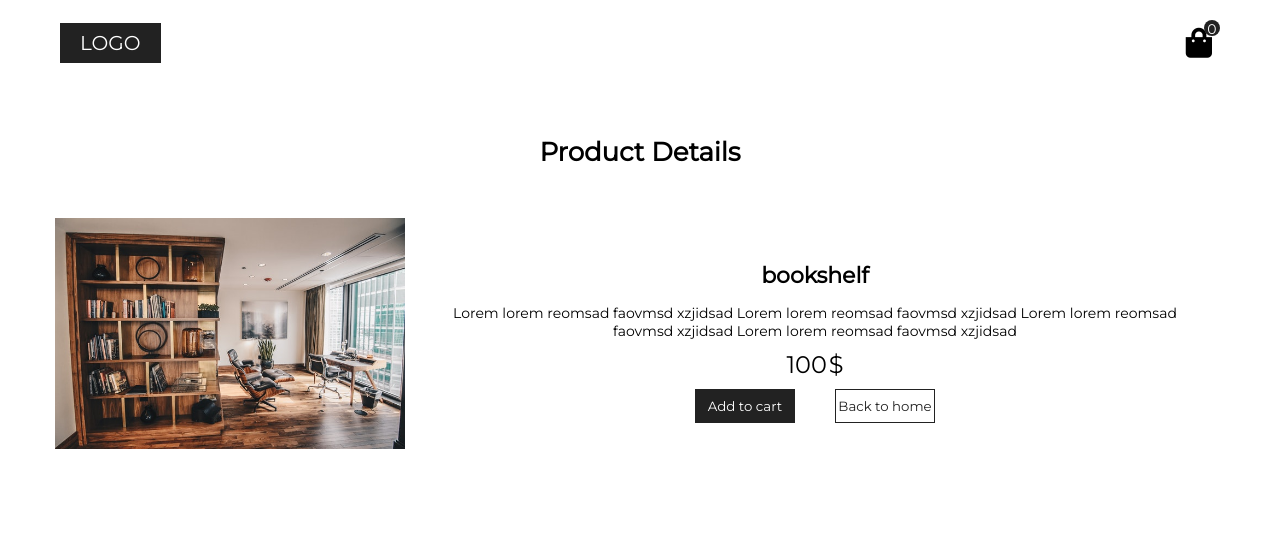
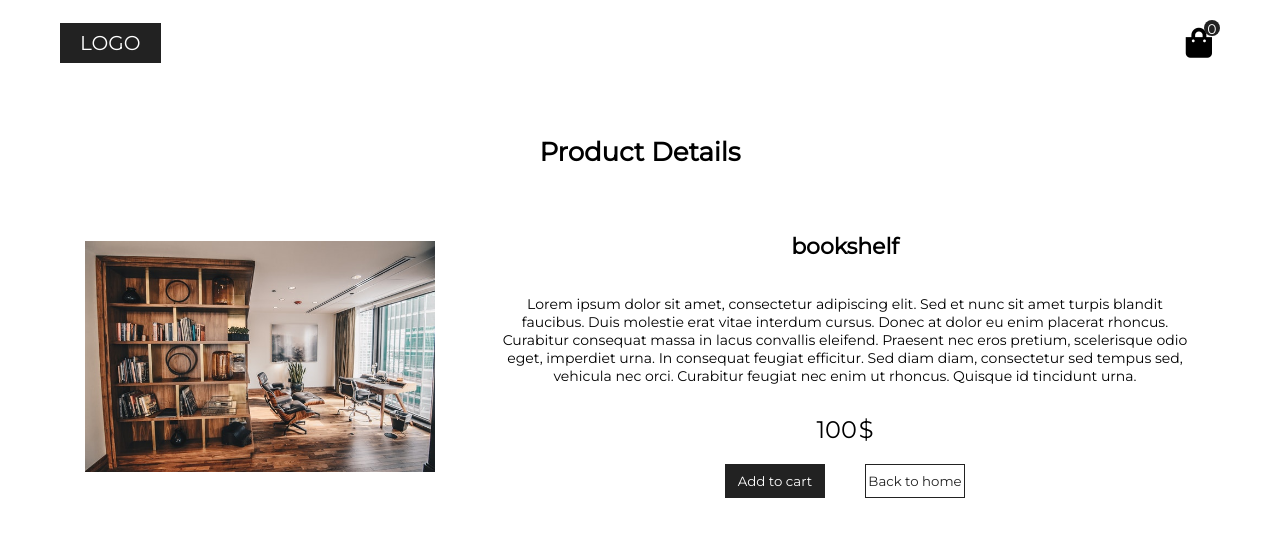
Before and after one commit to dwddgsz/furnitur-e-shop, a React (Create React App) app: page /product/1 in a window 1280 px wide. Shown: the top 536 px of the page. Built offline with nearby package versions, Linux system fonts and the light colour scheme.

Commit message:
add:add redux store to ProductDetails

```diff
--- a/src/components/ProductDetails.js
+++ b/src/components/ProductDetails.js
@@ -1,7 +1,8 @@
 import React from 'react';
 import styled from 'styled-components';
-import products from '../data/products';
 import {Link} from 'react-router-dom';
+import {addProduct} from '../actions';
+import {connect} from 'react-redux';
 
 
 const DetailsWrapper = styled.article`
@@ -37,11 +38,16 @@ h2 {
             padding:15px 0;
         }
         .details-description {
+            display:block;
+            max-width:700px;
+            padding:20px 0;
             font-size:1.4rem;
+            margin:0 auto;
         }
         .details-value-container {
             padding:10px 0;
             font-size:2.4rem;
+            padding-bottom:20px;
         }
         .details-value {
             margin-right:2px;
@@ -91,14 +97,17 @@ h2 {
 
 `
 
-const ProductDetails = (props) => {
-    const {name,price,img,inCart} = products[props.match.params.id - 1];
+const ProductDetails = ({products,match,addProduct}) => {
+    const product =  products[match.params.id - 1];
+    const {name,price,img,inCart} = products[match.params.id - 1];
     const renderButton = () => {
         if (inCart === false) {
-            return <button className="details-button-add">Add to cart</button>
+            return <button onClick={()=>{
+                addProduct(product)
+            }} className="details-button-add">Add to cart</button>
         }
         else {
-            return <button className="details-button-add" disabled>Add to cart</button>
+            return <button className="details-button-add" disabled='true'>In cart</button>
         }
     }
     return (
@@ -111,7 +120,7 @@ const ProductDetails = (props) => {
 
                 <div className="details-content-container">
                     <h4 className="details-heading">{name}</h4>
-                    <p className="details-description">Lorem lorem reomsad faovmsd xzjidsad Lorem lorem reomsad faovmsd xzjidsad Lorem lorem reomsad faovmsd xzjidsad Lorem lorem reomsad faovmsd xzjidsad</p>
+                    <p className="details-description">Lorem ipsum dolor sit amet, consectetur adipiscing elit. Sed et nunc sit amet turpis blandit faucibus. Duis molestie erat vitae interdum cursus. Donec at dolor eu enim placerat rhoncus. Curabitur consequat massa in lacus convallis eleifend. Praesent nec eros pretium, scelerisque odio eget, imperdiet urna. In consequat feugiat efficitur. Sed diam diam, consectetur sed tempus sed, vehicula nec orci. Curabitur feugiat nec enim ut rhoncus. Quisque id tincidunt urna.</p>
                     <p className="details-value-container"><span className="details-value">{price}</span>$</p>
                     <div className="details-buttons-container">
                     {renderButton()}
@@ -129,4 +138,10 @@ const ProductDetails = (props) => {
     )
 }
 
-export default ProductDetails;
+const mapStateToProps = (state) => {
+    return {
+        products: state.cart.products,
+    }
+}
+
+export default connect(mapStateToProps,{addProduct})(ProductDetails);
```
